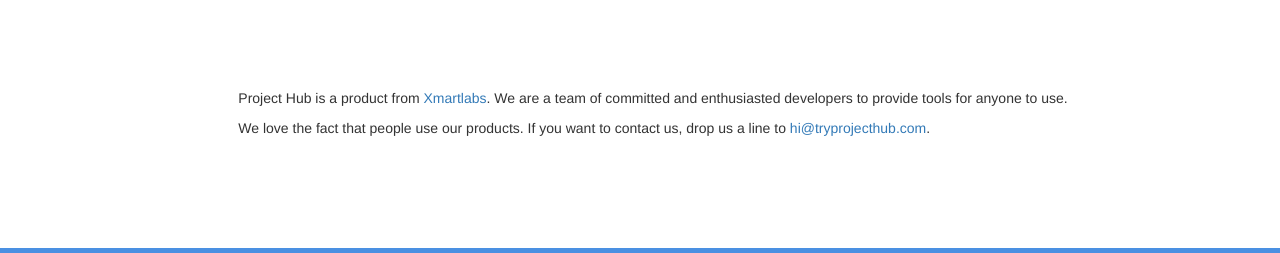
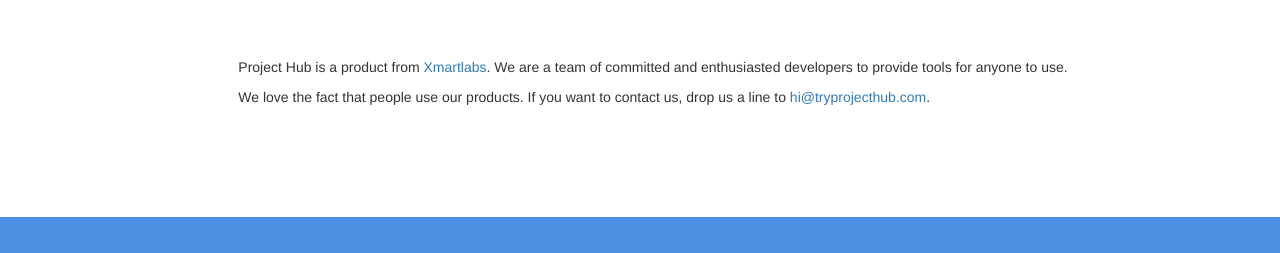
Before and after one commit to xmartlabs/projecthub-landing, a website: page about.html in a window 1280 px wide. Shown: the part 399-652 px from the top of the page. Drawn offline with nearby package versions, Linux system fonts and the light colour scheme.

```diff
--- a/sass/about.scss
+++ b/sass/about.scss
@@ -8,7 +8,7 @@
   }
 
   .text-section {
-    margin-top: 5%;
+    margin-top: 30px;
     margin-bottom: 100px;
   }
 
```
Also changed, not shown: css/custom.css.
